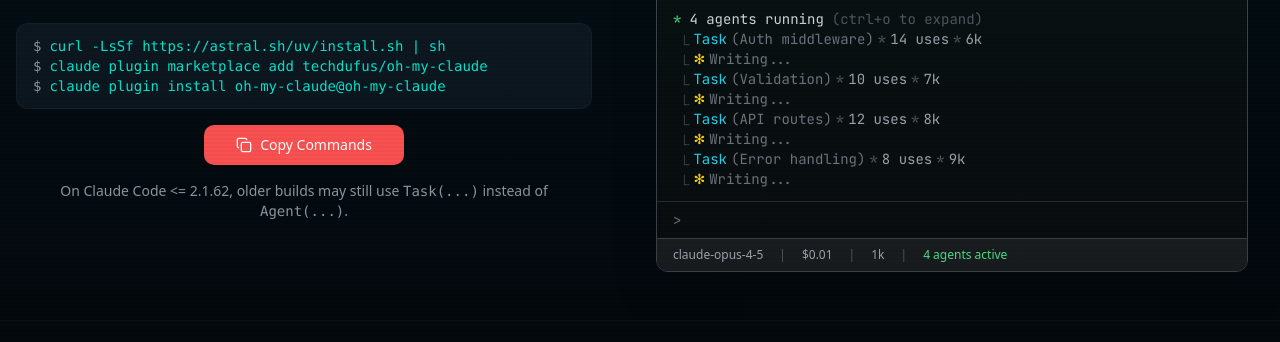
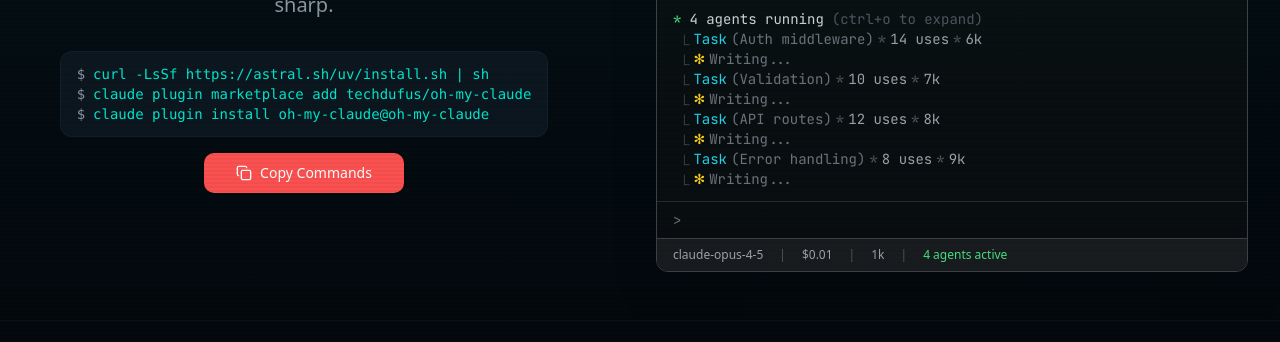
Before and after one commit to TechDufus/oh-my-claude, an Astro site in the folder site/: page / in a window 1280 px wide. Shown: the part 458-800 px from the top of the page. Built offline with nearby package versions, Linux system fonts and the light colour scheme; Astro itself is replaced by a stand-in of ours; no server answers; a web font is replaced by a local one.

Commit message:
docs(site): remove compatibility note from CTA (#19)

```diff
--- a/site/src/components/InstallBlock.tsx
+++ b/site/src/components/InstallBlock.tsx
@@ -49,9 +49,6 @@
           </>
         )}
       </Button>
-      <p className="max-w-2xl text-center text-sm text-muted-foreground">
-        On Claude Code {"<="} 2.1.62, older builds may still use <code>Task(...)</code> instead of <code>Agent(...)</code>.
-      </p>
     </div>
   )
 }
--- a/site/src/content/copy.ts
+++ b/site/src/content/copy.ts
@@ -5,7 +5,6 @@
 // ── Hero ────────────────────────────────────────────────────────
 export const heroHeadline = "Stop Wasting Your Context Window"
 export const heroTagline = "A Claude Code plugin that adds orchestration guardrails, review gates, and ultrawork so your main session stays sharp."
-export const compatibilityNote = "On Claude Code <= 2.1.62, older builds may still use Task(...) instead of Agent(...)."
 
 // ── Stats Bar ───────────────────────────────────────────────────
 export const stats = [
--- a/site/src/pages/index.astro
+++ b/site/src/pages/index.astro
@@ -136,9 +136,6 @@
             $ claude plugin install oh-my-claude@oh-my-claude<br>
             <span class="text-cyan">→ Plugin installed. Guardrails active.</span>
           </p>
-          <p class="mt-4 text-sm text-muted-foreground">
-            On Claude Code <code>&lt;= 2.1.62</code>, use <code>Task(...)</code> where this site shows <code>Agent(...)</code>, or update Claude Code.
-          </p>
         </div>
       </div>
     </section>
```
